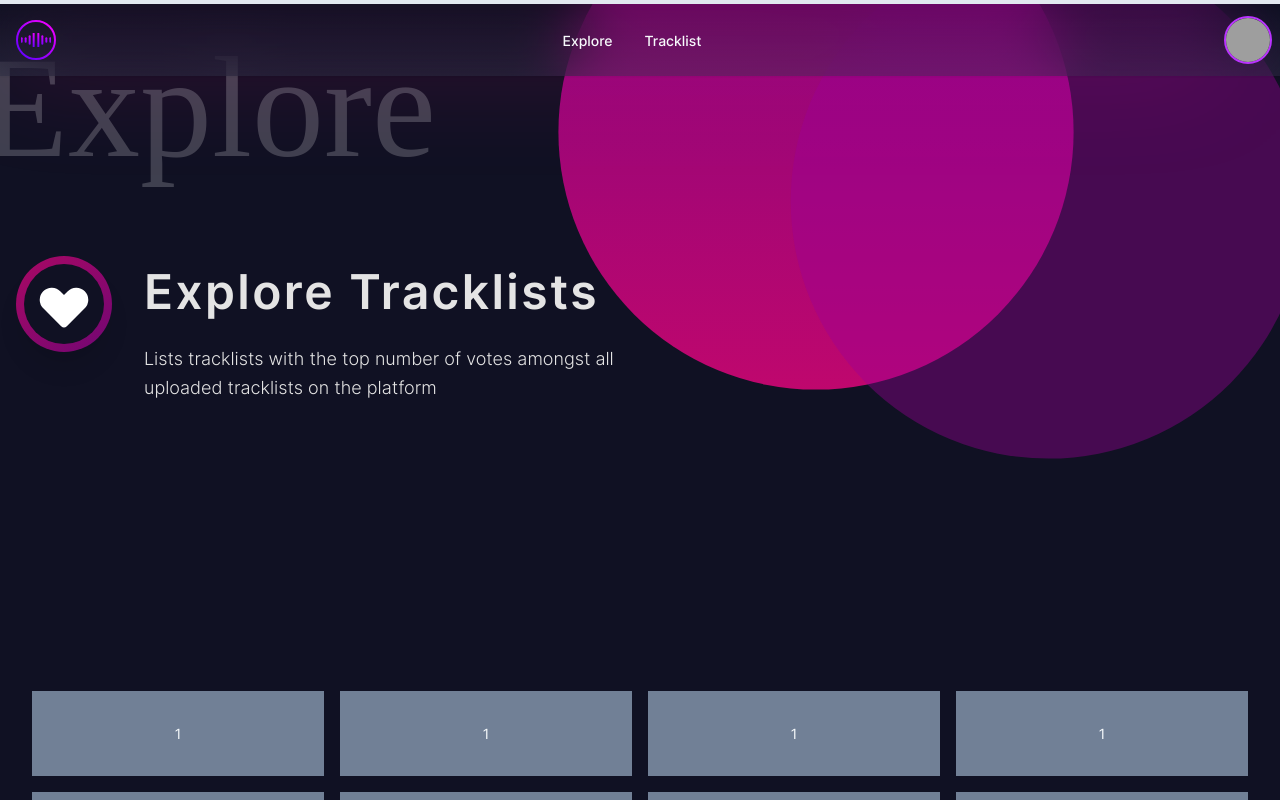
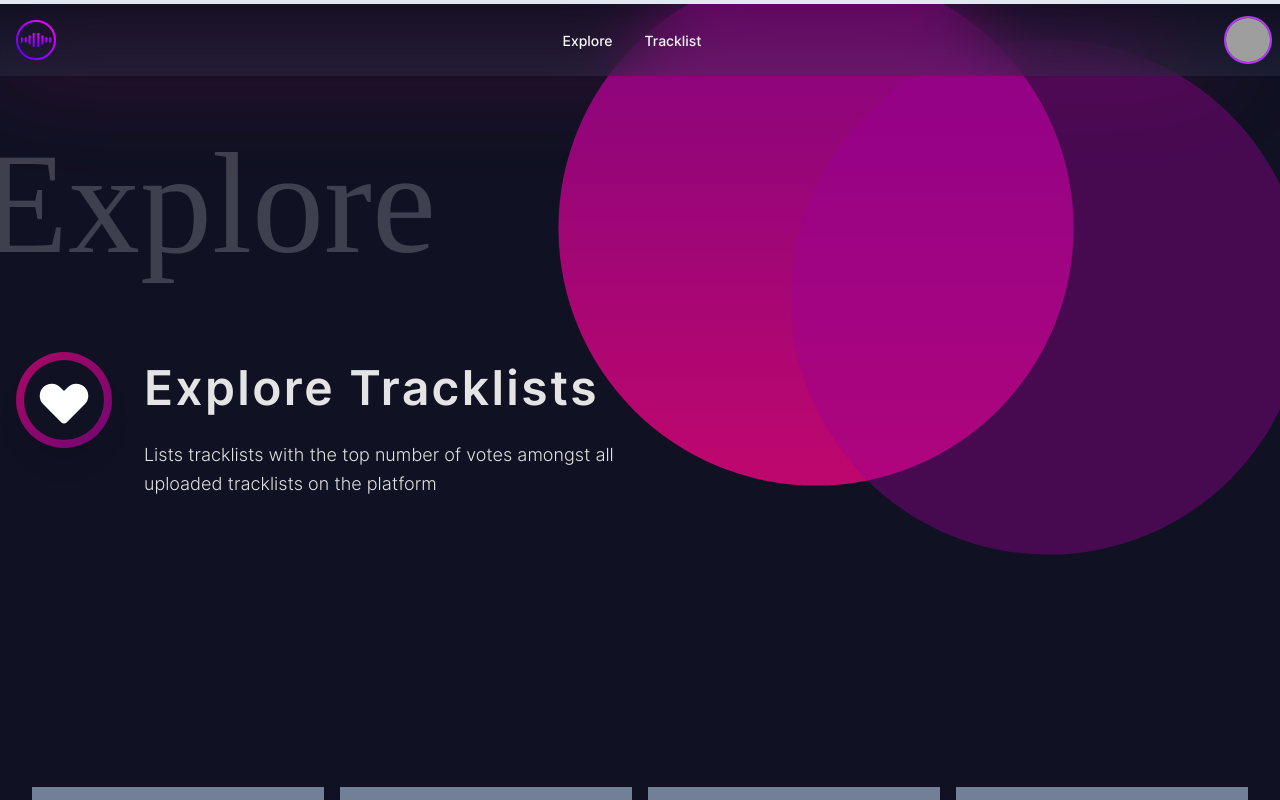
Before and after one commit to RoyAppeldoorn/Tracked, a Nuxt app: page /explore in a window 1280 px wide. Shown: the top 800 px of the page. Built offline with nearby package versions, Linux system fonts and the light colour scheme; grey boxes are pictures that could not be loaded; a web font is replaced by a local one; what tailwindcss-border-gradients, tailwindcss-gradients would draw is missing.

Commit message:
Added top padding to compensate fixed navbar height

```diff
--- a/pages/explore/index.vue
+++ b/pages/explore/index.vue
@@ -1,5 +1,5 @@
 <template>
-  <div class="min-h-(screen-16) overflow-x-hidden">
+  <div class="min-h-(screen-16) overflow-x-hidden pt-24">
     <div class="relative">
       <div
         class="circle circle-double w-24 h-24 sm:w-56 sm:h-56 rounded-full absolute"
--- a/pages/index.vue
+++ b/pages/index.vue
@@ -1,5 +1,5 @@
 <template>
-  <div class="bg-tracked-main">
+  <div class="bg-tracked-main pt-20">
     <div class="pb-64 pt-48 overflow-x-hidden relative">
       <div class="relative container mx-auto px-4 sm:px-0">
         <div role="presentation" class="absolute inset-0">
--- a/pages/tracklist/_id.vue
+++ b/pages/tracklist/_id.vue
@@ -1,5 +1,5 @@
 <template>
-  <div>
+  <div class="pt-20">
     <AudioWidget :song="song" />
   </div>
 </template>
```
